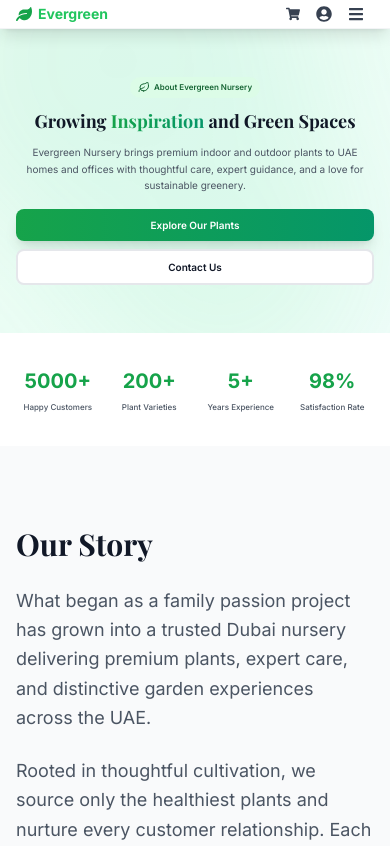
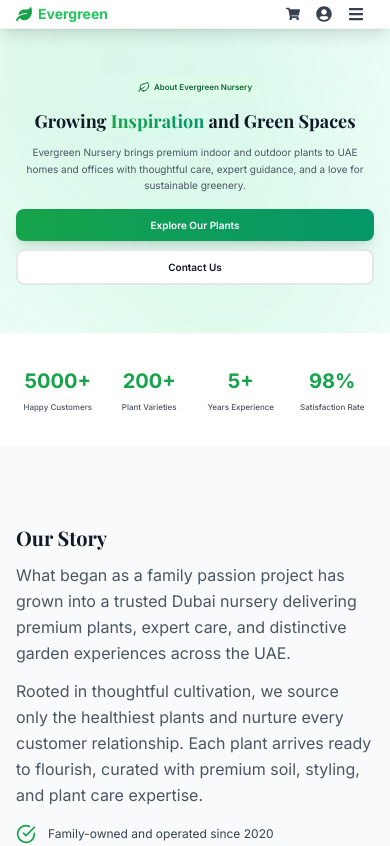
Before and after one commit to mrumarfarooqafridi/evergreenplant, a Next.js app in the folder client/: page /about in a window 390 px wide. Shown: the top 846 px of the page. Built offline with nearby package versions, Linux system fonts and the light colour scheme.

Commit message:
Small screen refinements: Our Story heading 1.25rem, text 1rem; fixed admin panel React error #130

```diff
--- a/client/app/about/page.js
+++ b/client/app/about/page.js
@@ -161,15 +161,15 @@
                 viewport={{ once: true }}
                 transition={{ duration: 0.6 }}
               >
-                <h2 className="text-3xl md:text-4xl font-bold text-gray-900 mb-6">
+                <h2 className="text-[1.25rem] sm:text-3xl md:text-4xl font-bold text-gray-900 mb-3 sm:mb-6">
                   Our Story
                 </h2>
-                <p className="text-gray-600 text-lg leading-relaxed mb-6">
+                <p className="text-gray-600 text-[1rem] sm:text-lg leading-relaxed mb-3 sm:mb-6">
                   What began as a family passion project has grown into a
                   trusted Dubai nursery delivering premium plants, expert care,
                   and distinctive garden experiences across the UAE.
                 </p>
-                <p className="text-gray-600 text-lg leading-relaxed mb-8">
+                <p className="text-gray-600 text-[1rem] sm:text-lg leading-relaxed mb-4 sm:mb-8">
                   Rooted in thoughtful cultivation, we source only the
                   healthiest plants and nurture every customer relationship.
                   Each plant arrives ready to flourish, curated with premium
--- a/client/app/admin/page.js
+++ b/client/app/admin/page.js
@@ -73,28 +73,28 @@
 
   const statCards = [
     {
-      icon: <ShoppingBag className="w-5 h-5" />,
+      icon: ShoppingBag,
       label: "Total Orders",
       value: stats.totalOrders,
       color: "from-blue-500 to-blue-600",
       bg: "bg-blue-50",
     },
     {
-      icon: <DollarSign className="w-5 h-5" />,
+      icon: DollarSign,
       label: "Revenue",
       value: `AED ${stats.totalRevenue.toFixed(0)}`,
       color: "from-green-500 to-emerald-600",
       bg: "bg-green-50",
     },
     {
-      icon: <Users className="w-5 h-5" />,
+      icon: Users,
       label: "Users",
       value: stats.totalUsers,
       color: "from-purple-500 to-purple-600",
       bg: "bg-purple-50",
     },
     {
-      icon: <Package className="w-5 h-5" />,
+      icon: Package,
       label: "Recent",
       value: stats.recentOrders.length,
       color: "from-orange-500 to-orange-600",
@@ -106,25 +106,25 @@
     {
       href: "/admin/products",
       label: "Products",
-      icon: <Package className="w-4 h-4" />,
+      icon: Package,
       color: "bg-green-500",
     },
     {
       href: "/admin/orders",
       label: "Orders",
-      icon: <ShoppingBag className="w-4 h-4" />,
+      icon: ShoppingBag,
       color: "bg-blue-500",
     },
     {
       href: "/admin/users",
       label: "Users",
-      icon: <Users className="w-4 h-4" />,
+      icon: Users,
       color: "bg-purple-500",
     },
     {
       href: "/admin/blogs",
       label: "Blogs",
-      icon: <FileText className="w-4 h-4" />,
+      icon: FileText,
       color: "bg-orange-500",
     },
   ];
```
